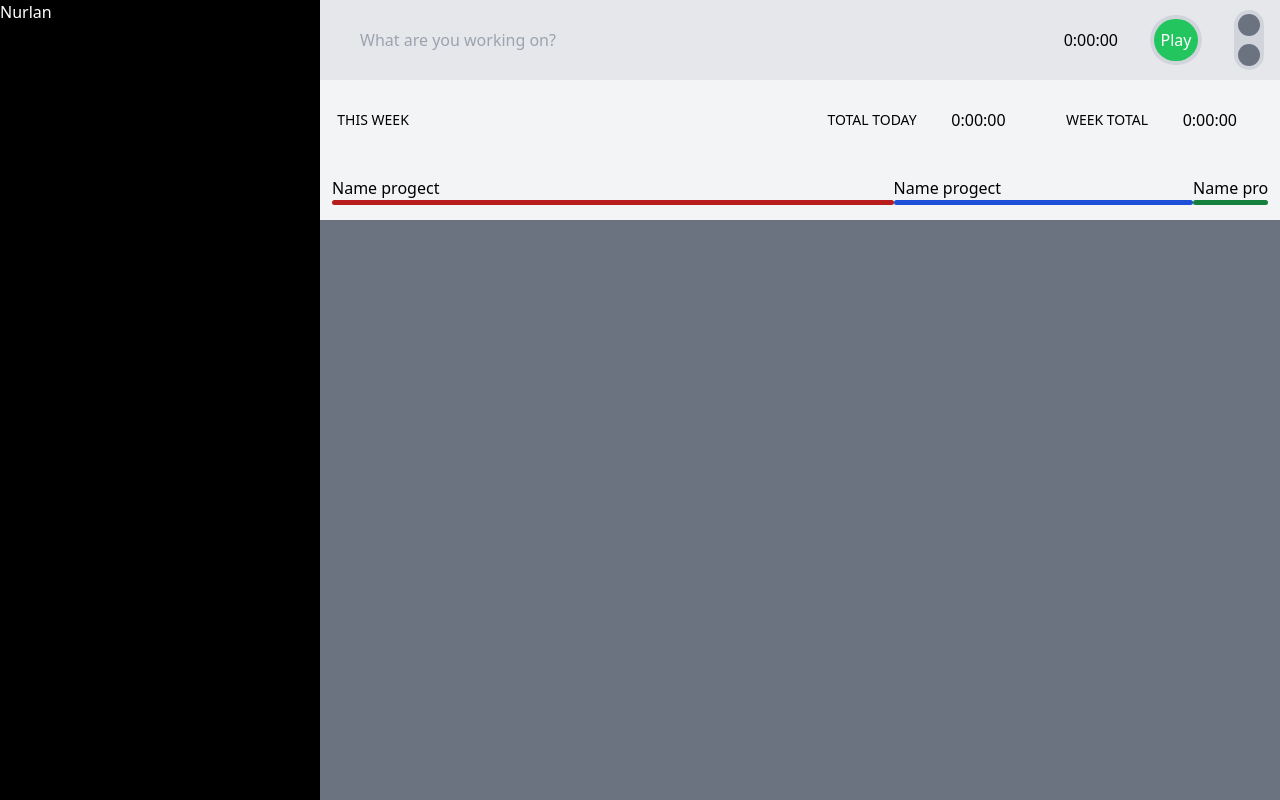
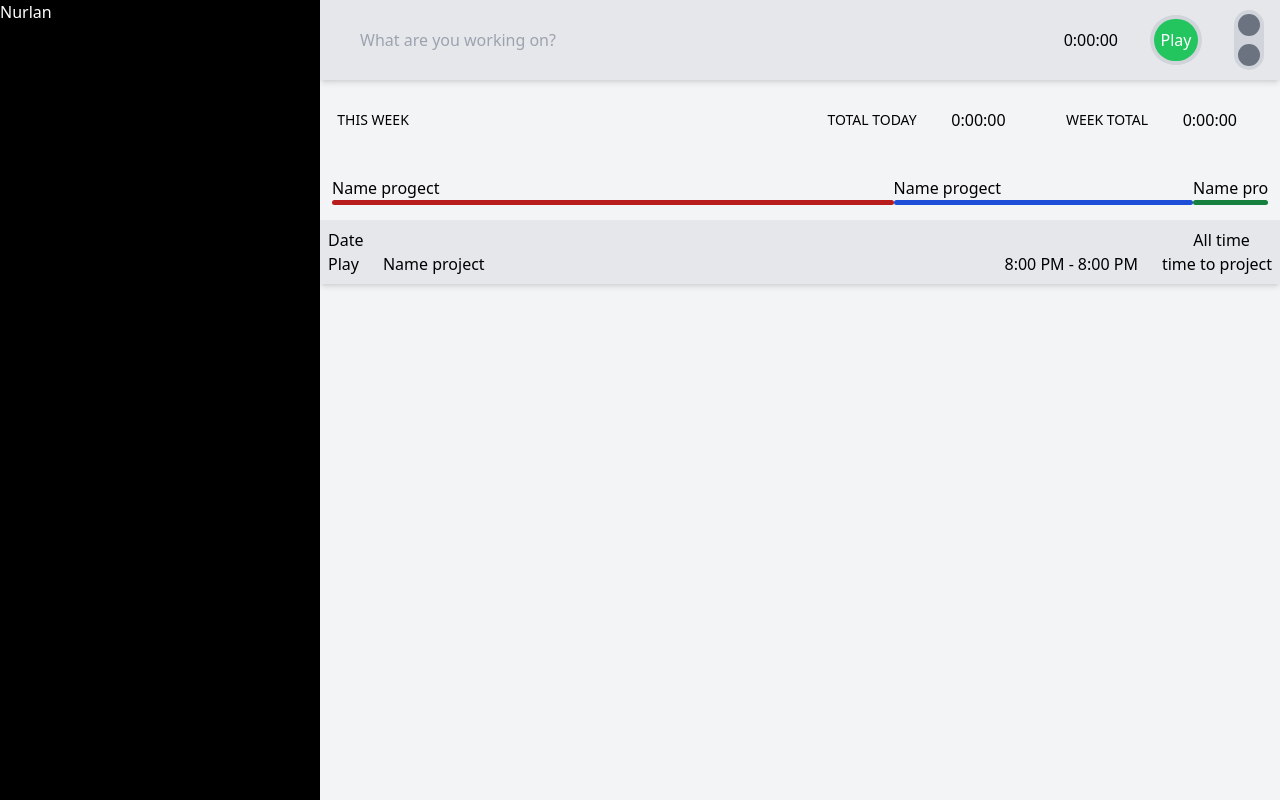
Before and after one commit to Kaptsiuh/RS-Clone, a React (Vite) app: page / in a window 1280 px wide. Built offline with nearby package versions, Linux system fonts and the light colour scheme.

Commit message:
feat: add elements on todo-field

```diff
--- a/src/App.tsx
+++ b/src/App.tsx
@@ -7,7 +7,7 @@ const App: FC = () => {
       <div className="bg-black text-white col-start-1 col-end-3 min-h-screen">
         Nurlan
       </div>
-      <div className="bg-gray-500 col-start-3 col-end-9">
+      <div className="bg-gray-100 col-start-3 col-end-9">
         <Outlet />
       </div>
     </div>
--- a/src/pages/Home.tsx
+++ b/src/pages/Home.tsx
@@ -1,7 +1,7 @@
 const Home = () => {
   return (
     <>
-      <div className="w-full h-20 bg-gray-200 shadow-2xl flex items-center">
+      <div className="w-full h-20 bg-gray-200 shadow-md flex items-center">
         <input
           type="text"
           placeholder="What are you working on?"
@@ -18,7 +18,7 @@ const Home = () => {
           <button className="bg-gray-500 hover:bg-gray-700 text-white m-[4px] w-[22px] h-[22px] rounded-full transition-all active:bg-gray-700"></button>
         </div>
       </div>
-      <div className="w-full h-20 bg-gray-100 flex items-center justify-around text-sm">
+      <div className="w-full h-20 flex items-center justify-around text-sm">
         <h2>THIS WEEK</h2>
         <h2 className="pl-[40%]">TOTAL TODAY</h2>
         <span className="w-1/12 text-base">0:00:00</span>
@@ -39,6 +39,24 @@ const Home = () => {
           <span className="w-full bg-green-700 h-[5px] rounded-xl"></span>
         </div>
       </div>
+      <div className="bg-gray-200 shadow-md p-2">
+        <div className="flex justify-between">
+          <h2>Date</h2>
+          <span className="w-1/12">All time</span>
+        </div>
+        <div className="flex justify-between">
+          <div>
+            <span className="mr-6">Play</span>
+            <span>Name project</span>
+          </div>
+          <div>
+            <span>8:00 PM</span>
+            <span className="mx-1">-</span>
+            <span>8:00 PM</span>
+            <span className="text-base ml-6">time to project</span>
+          </div>
+        </div>
+      </div>
     </>
   );
 };
```
